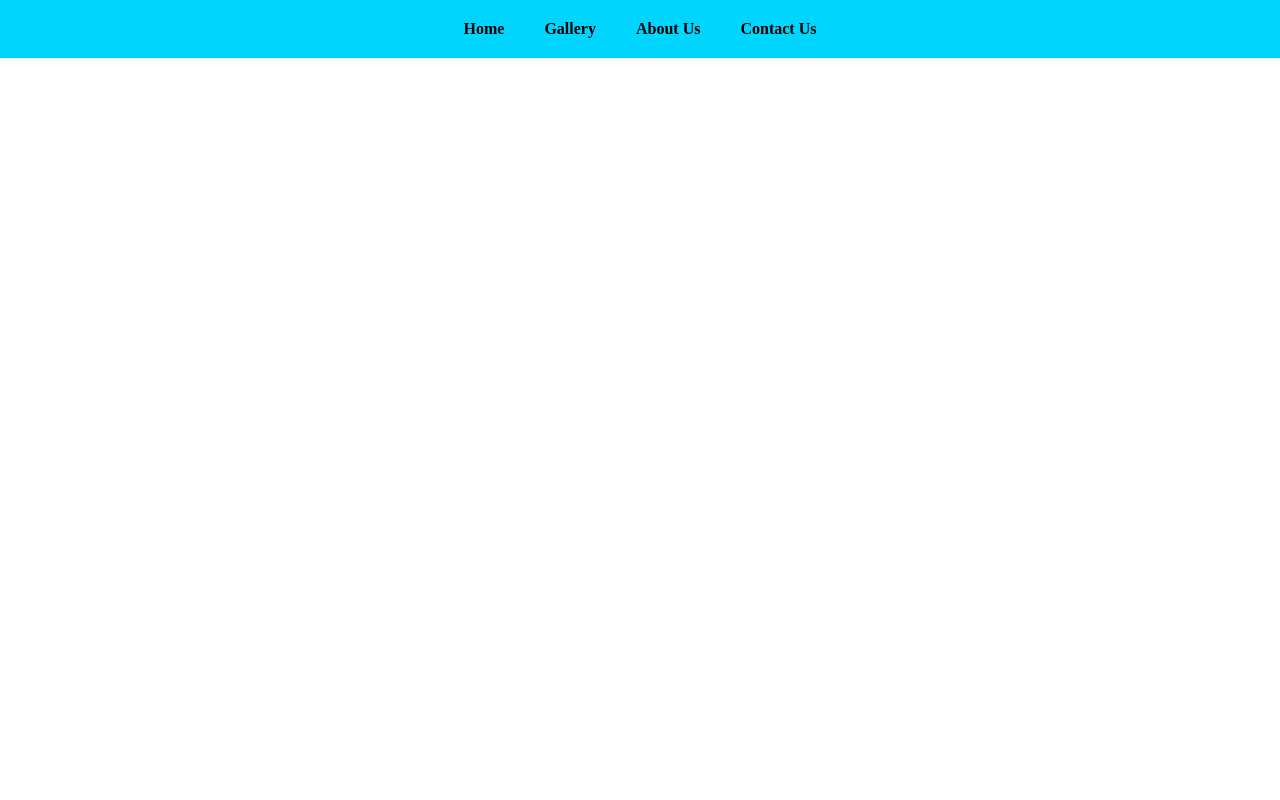
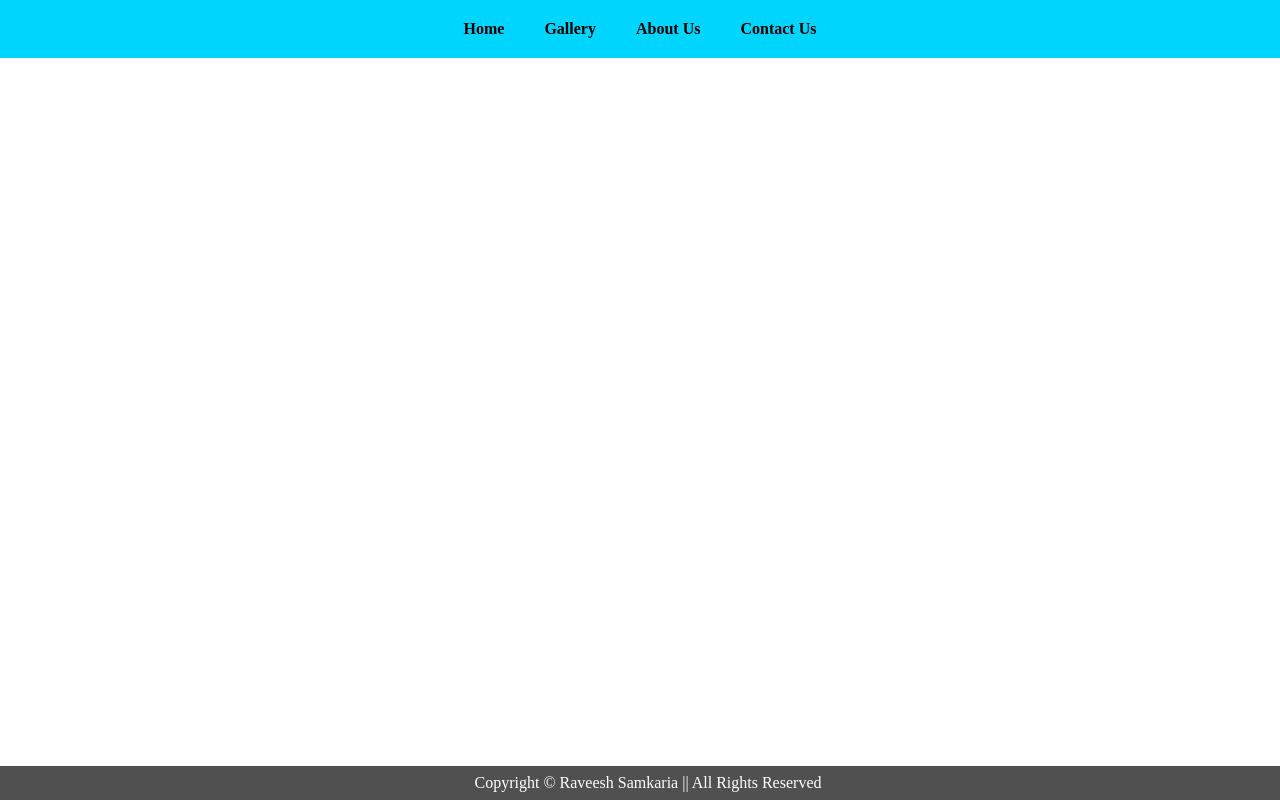
Before and after one commit to raveeshsamkaria/Learn-React, a React (Vite) app in the folder my-app/: page / in a window 1280 px wide. Built offline with nearby package versions, Linux system fonts and the light colour scheme.

Commit message:
Added: Footer Component

```diff
--- a/my-app/src/App.jsx
+++ b/my-app/src/App.jsx
@@ -1,9 +1,11 @@
+import Footer from './Components/Footer'
 import Navbar from './Components/Navbar'
 
 function App() {
   return (
     <>
       <Navbar />
+      <Footer />
     </>
   )
 }
--- /dev/null
+++ b/my-app/src/Components/Footer.css
@@ -0,0 +1,9 @@
+.footer {
+    text-align: center;
+    background-color: rgb(80, 80, 80);
+    color: white;
+    padding: 8px;
+    width: 100%;
+    position: fixed;
+    bottom: 0;
+}
--- /dev/null
+++ b/my-app/src/Components/Footer.jsx
@@ -0,0 +1,11 @@
+import "./Footer.css"
+
+const Footer = () => {
+  return (
+    <div className='footer'>
+        Copyright &copy; Raveesh Samkaria || All Rights Reserved
+    </div>
+  )
+}
+
+export default Footer
```
